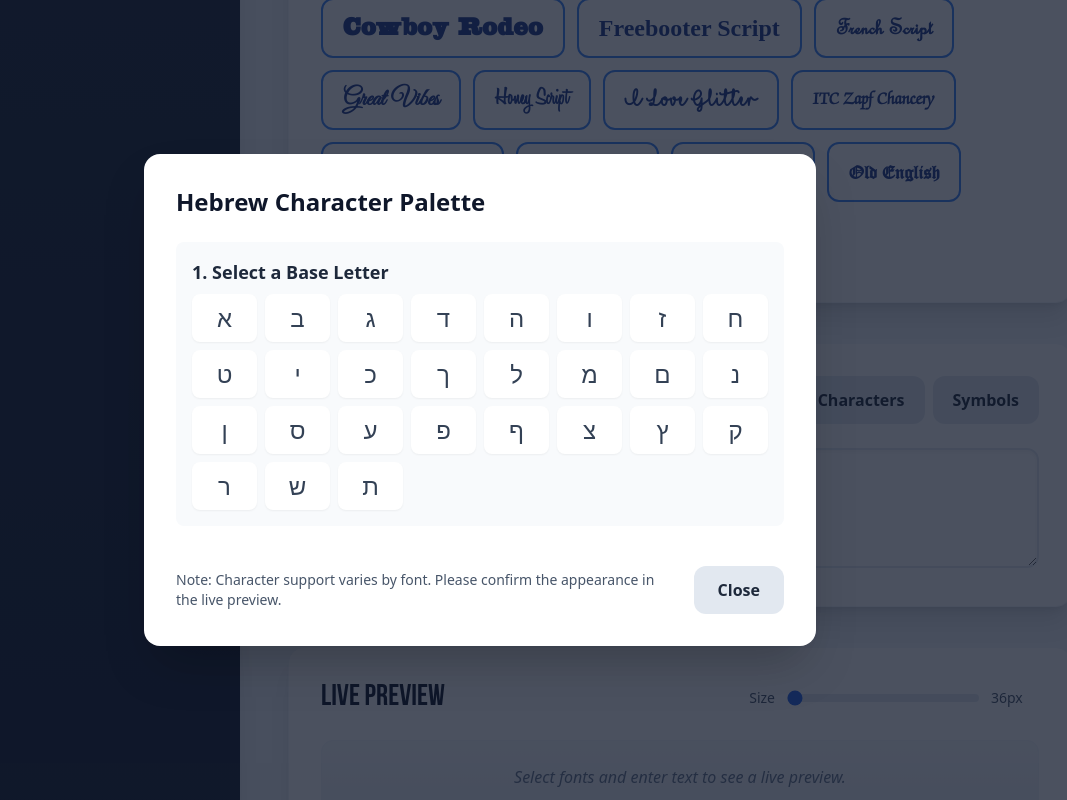
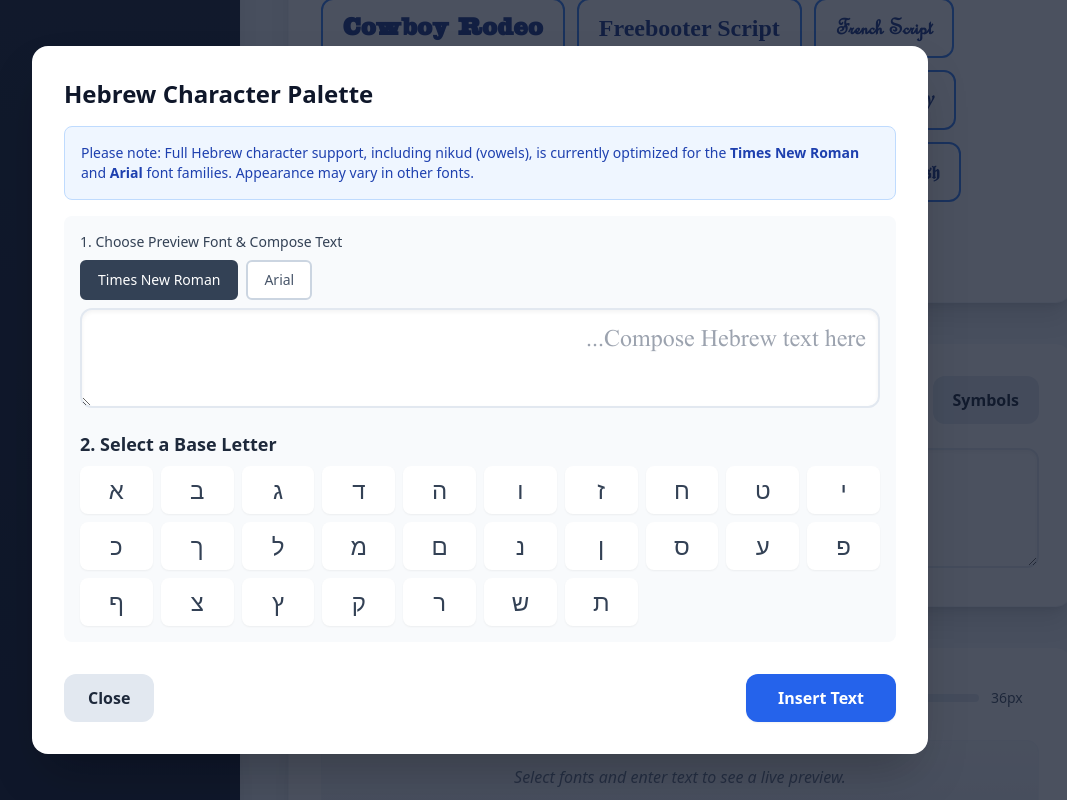
Before and after one commit to Arch-Tom/archfonthub, a React (Vite) app: page / in a window 1280 px wide. Both pictures are taken after a click on the button "Hebrew". Shown: the part 729-1529 px from the top of the page, without its empty margins (160-1227 px from the left). Built offline with nearby package versions, Linux system fonts and the light colour scheme; a web font is replaced by a local one.

Commit message:
Updating Hebrew Palette to add preview to the window and limit to Arial and Times New Roman fonts

```diff
--- a/src/App.jsx
+++ b/src/App.jsx
@@ -95,7 +95,6 @@ const App = () => {
     const [showGlyphPalette, setShowGlyphPalette] = useState(false);
     const [showAccentPalette, setShowAccentPalette] = useState(false);
     const [showHebrewPalette, setShowHebrewPalette] = useState(false);
-    // --- NEW STATE for the interactive Hebrew palette ---
     const [selectedHebrewBase, setSelectedHebrewBase] = useState(null);
     const [customerName, setCustomerName] = useState('');
     const [customerCompany, setCustomerCompany] = useState('');
@@ -104,7 +103,15 @@ const App = () => {
     const [isDataPrefilled, setIsDataPrefilled] = useState(false);
     const [isSubmitting, setIsSubmitting] = useState(false);
 
+    // --- NEW STATE for the Hebrew palette preview ---
+    const [hebrewPaletteText, setHebrewPaletteText] = useState('');
+    const [hebrewPreviewFont, setHebrewPreviewFont] = useState({ name: 'Times New Roman', family: 'TimesNewRomanPSMT' });
+
+
     const textInputRef = useRef(null);
+    // --- NEW REF for the Hebrew palette textarea ---
+    const hebrewTextInputRef = useRef(null);
+
 
     useEffect(() => {
         const params = new URLSearchParams(window.location.search);
@@ -149,26 +156,68 @@ const App = () => {
 
     const formatForFilename = (str) => str.trim().replace(/\s+/g, '_').replace(/[^a-zA-Z0-9_-]/g, '');
 
-    // --- MODIFIED FUNCTION to handle replacing characters ---
     const handleGlyphInsert = (glyph, replaceLength = 0) => {
         const textarea = textInputRef.current;
         if (!textarea) return;
 
         const end = textarea.selectionEnd;
         const text = customText;
-
-        // When replacing, we adjust the start position. Otherwise, it's just the cursor position.
         const start = end - replaceLength;
-
         const newText = text.substring(0, start) + glyph + text.substring(end);
         setCustomText(newText);
 
         textarea.focus();
         setTimeout(() => {
-            // Move cursor to the end of the inserted glyph
             textarea.selectionStart = textarea.selectionEnd = start + glyph.length;
         }, 0);
     };
+
+    // --- NEW FUNCTION to handle inserting text into the Hebrew palette preview ---
+    const handleHebrewPaletteInsert = (glyph, replaceLength = 0) => {
+        const textarea = hebrewTextInputRef.current;
+        if (!textarea) return;
+
+        const end = textarea.selectionEnd;
+        const text = hebrewPaletteText;
+        const start = end - replaceLength;
+
+        const newText = text.substring(0, start) + glyph + text.substring(end);
+        setHebrewPaletteText(newText);
+
+        textarea.focus();
+        setTimeout(() => {
+            textarea.selectionStart = textarea.selectionEnd = start + glyph.length;
+        }, 0);
+    };
+
+    // --- NEW FUNCTION to insert composed Hebrew text into the main editor ---
+    const handleInsertToMain = () => {
+        if (!hebrewPaletteText) return;
+
+        // Check if the chosen preview font is already selected for the main editor.
+        const isFontAlreadySelected = selectedFonts.some(font => font.name === hebrewPreviewFont.name);
+
+        if (!isFontAlreadySelected) {
+            // Find the full font object from the library
+            const fontCategory = Object.keys(fontLibrary).find(category =>
+                fontLibrary[category].some(f => f.name === hebrewPreviewFont.name)
+            );
+            if (fontCategory) {
+                const fontToAdd = fontLibrary[fontCategory].find(f => f.name === hebrewPreviewFont.name);
+                if (fontToAdd) {
+                    // Add it to the selected fonts
+                    handleFontSelect(fontToAdd);
+                }
+            }
+        }
+
+        handleGlyphInsert(hebrewPaletteText);
+        // Clear the palette text and close it
+        setHebrewPaletteText('');
+        setShowHebrewPalette(false);
+        setSelectedHebrewBase(null);
+    };
+
 
     const generateSvgContent = () => {
         if (selectedFonts.length === 0 || customText.trim() === '') {
@@ -450,20 +499,41 @@ const App = () => {
 
             {(showCustomerModal || showMessageBox || showGlyphPalette || showAccentPalette || showHebrewPalette) && (
                 <div className="fixed inset-0 bg-slate-900 bg-opacity-75 flex items-center justify-center p-4 z-50 transition-opacity animate-fade-in">
-                    <div className="bg-white rounded-2xl shadow-2xl p-8 w-full max-w-2xl animate-fade-in">
-                        {/* --- NEW INTERACTIVE HEBREW PALETTE --- */}
+                    <div className="bg-white rounded-2xl shadow-2xl p-8 w-full max-w-4xl animate-fade-in"> {/* Increased max-width */}
                         {showHebrewPalette && (
-                            <div className="space-y-6">
+                            <div className="space-y-4">
                                 <h3 className="text-2xl font-bold text-slate-900">Hebrew Character Palette</h3>
-                                <div className="space-y-4 bg-slate-50 p-4 rounded-lg max-h-[60vh] overflow-y-auto">
+
+                                <div className="p-4 bg-blue-50 border border-blue-200 rounded-lg text-sm text-blue-800">
+                                    Please note: Full Hebrew character support, including nikud (vowels), is currently optimized for the <strong>Times New Roman</strong> and <strong>Arial</strong> font families. Appearance may vary in other fonts.
+                                </div>
+
+                                <div className="p-4 bg-slate-50 rounded-lg space-y-4">
                                     <div>
-                                        <h4 className="font-semibold text-lg text-slate-800 mb-2">1. Select a Base Letter</h4>
-                                        <div className="grid grid-cols-8 gap-2">
+                                        <label className="block text-sm font-medium text-slate-700 mb-2">1. Choose Preview Font & Compose Text</label>
+                                        <div className="flex items-center gap-2 mb-2">
+                                            <button onClick={() => setHebrewPreviewFont({ name: 'Times New Roman', family: 'TimesNewRomanPSMT' })} className={`px-4 py-2 text-sm rounded-md border-2 ${hebrewPreviewFont.name === 'Times New Roman' ? 'bg-slate-700 text-white border-slate-700' : 'bg-white text-slate-600 border-slate-300 hover:bg-slate-100'}`}>Times New Roman</button>
+                                            <button onClick={() => setHebrewPreviewFont({ name: 'Arial', family: 'ArialMT' })} className={`px-4 py-2 text-sm rounded-md border-2 ${hebrewPreviewFont.name === 'Arial' ? 'bg-slate-700 text-white border-slate-700' : 'bg-white text-slate-600 border-slate-300 hover:bg-slate-100'}`}>Arial</button>
+                                        </div>
+                                        <textarea
+                                            ref={hebrewTextInputRef}
+                                            className="w-full p-3 border-2 border-slate-200 rounded-xl shadow-inner focus:outline-none focus:ring-2 focus:ring-blue-400 focus:border-blue-400 min-h-[100px] text-2xl"
+                                            value={hebrewPaletteText}
+                                            onChange={(e) => setHebrewPaletteText(e.target.value)}
+                                            placeholder="Compose Hebrew text here..."
+                                            dir="rtl"
+                                            style={{ fontFamily: hebrewPreviewFont.family }}
+                                        />
+                                    </div>
+
+                                    <div>
+                                        <h4 className="font-semibold text-lg text-slate-800 mb-2">2. Select a Base Letter</h4>
+                                        <div className="grid grid-cols-8 lg:grid-cols-10 gap-2">
                                             {hebrewCharacters.map(char => (
                                                 <button
                                                     key={char}
                                                     onClick={() => {
-                                                        handleGlyphInsert(char);
+                                                        handleHebrewPaletteInsert(char);
                                                         setSelectedHebrewBase(char);
                                                     }}
                                                     className={`flex items-center justify-center h-12 w-full bg-white rounded-lg shadow-sm text-2xl transition-colors ${selectedHebrewBase === char ? 'ring-2 ring-blue-500' : 'text-slate-700 hover:bg-blue-100 hover:text-blue-700'}`}
@@ -475,23 +545,20 @@ const App = () => {
                                         </div>
                                     </div>
 
-                                    {/* This section appears only after a base letter is selected */}
                                     {selectedHebrewBase && (
                                         <div>
                                             <div className='flex justify-between items-center mt-4 mb-2'>
-                                                <h4 className="font-semibold text-lg text-slate-800">2. Choose a Vowel Option for {selectedHebrewBase}</h4>
+                                                <h4 className="font-semibold text-lg text-slate-800">3. Choose a Vowel Option for {selectedHebrewBase}</h4>
                                                 <button onClick={() => setSelectedHebrewBase(null)} className="text-sm text-blue-600 hover:underline">Clear</button>
                                             </div>
-                                            <div className="grid grid-cols-8 gap-2">
+                                            <div className="grid grid-cols-8 lg:grid-cols-10 gap-2">
                                                 {hebrewNikud.map(nikud => {
                                                     const pointedLetter = selectedHebrewBase + nikud.insert;
                                                     return (
                                                         <button
                                                             key={nikud.name}
                                                             onClick={() => {
-                                                                // Replace the base letter with the pointed version
-                                                                handleGlyphInsert(pointedLetter, selectedHebrewBase.length);
-                                                                // Deselect to allow typing the next letter
+                                                                handleHebrewPaletteInsert(nikud.insert);
                                                                 setSelectedHebrewBase(null);
                                                             }}
                                                             className="flex items-center justify-center h-12 w-full bg-white rounded-lg shadow-sm text-2xl text-slate-700 hover:bg-blue-100 hover:text-blue-700 transition-colors"
@@ -506,8 +573,8 @@ const App = () => {
                                     )}
                                 </div>
                                 <div className="flex justify-between items-center pt-4">
-                                    <p className="text-sm text-slate-600 pr-4">Note: Character support varies by font. Please confirm the appearance in the live preview.</p>
-                                    <button type="button" className="px-6 py-3 bg-slate-200 text-slate-800 rounded-xl hover:bg-slate-300 font-semibold transition-colors text-base flex-shrink-0" onClick={() => { setShowHebrewPalette(false); setSelectedHebrewBase(null); }}>Close</button>
+                                    <button type="button" className="px-6 py-3 bg-slate-200 text-slate-800 rounded-xl hover:bg-slate-300 font-semibold transition-colors text-base flex-shrink-0" onClick={() => { setShowHebrewPalette(false); setHebrewPaletteText(''); setSelectedHebrewBase(null); }}>Close</button>
+                                    <button type="button" className="px-8 py-3 bg-blue-600 text-white rounded-xl hover:bg-blue-700 font-bold transition-colors shadow-sm text-base flex-shrink-0" onClick={handleInsertToMain}>Insert Text</button>
                                 </div>
                             </div>
                         )}
```
